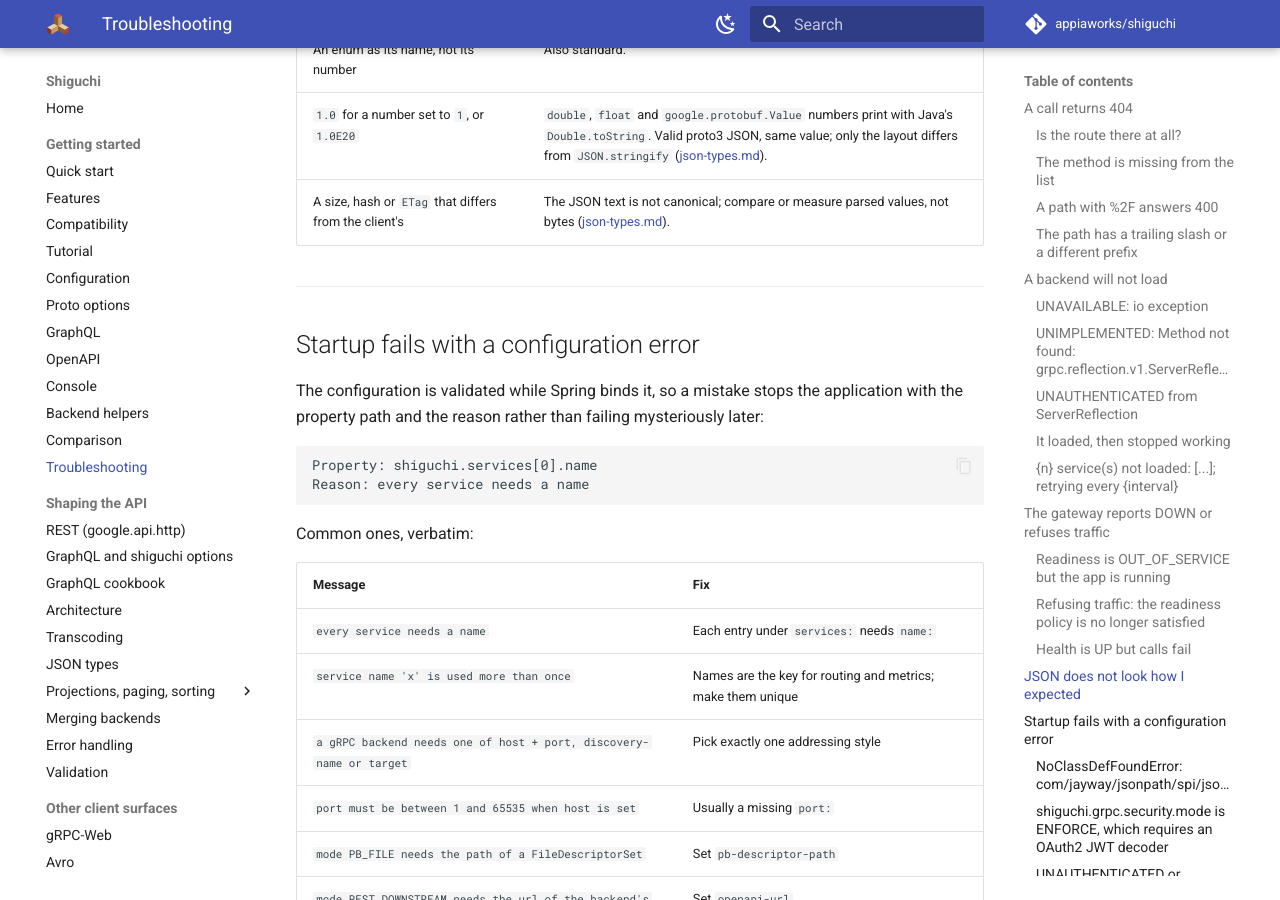
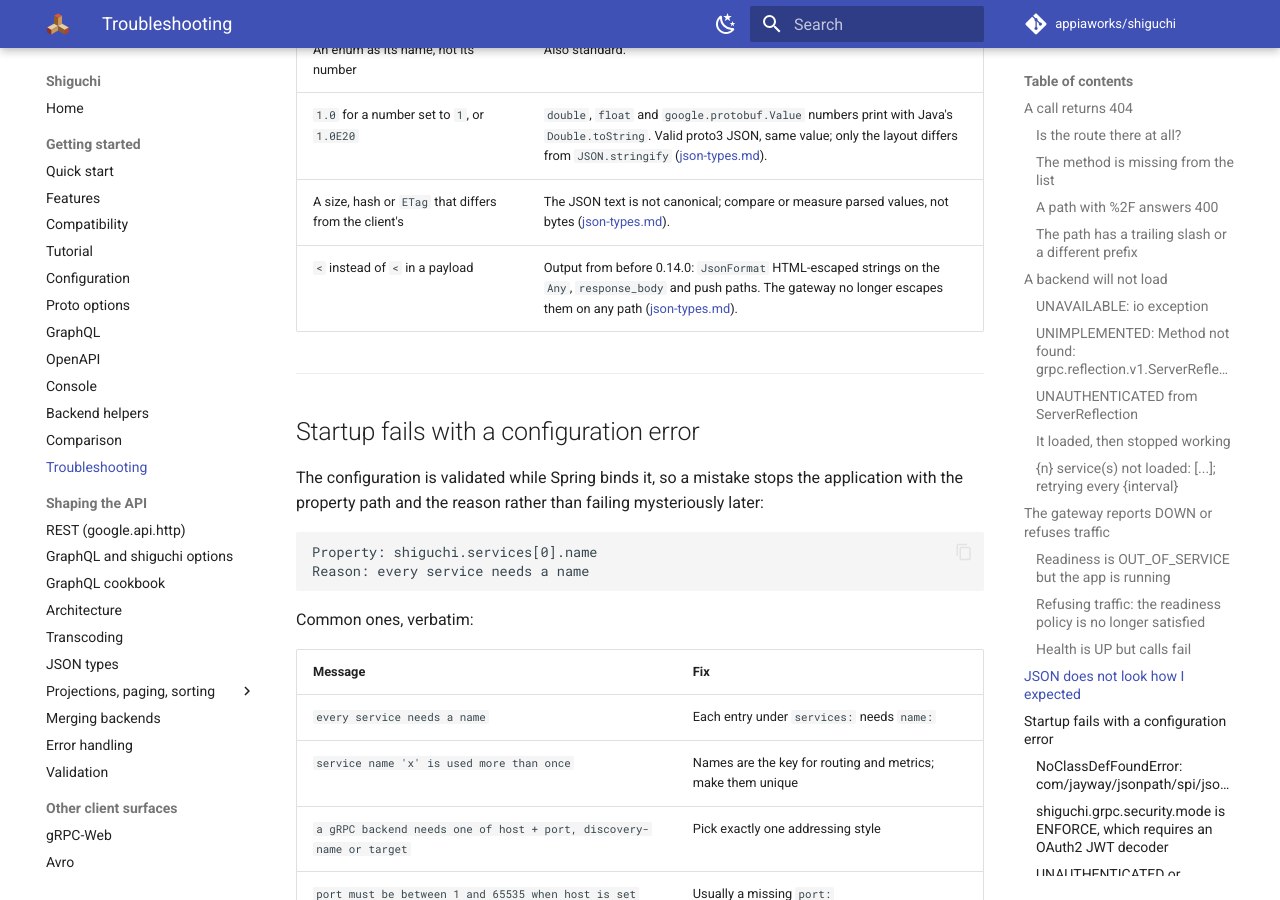
Before and after one commit to appiaworks/shiguchi, an MkDocs documentation site: the page built from docs/operations/troubleshooting.md, in a window 1280 px wide and 900 px high, scrolled down 5301 px. Built offline with MkDocs 1.6.1 and Material for MkDocs 9.7.7, drawn with Linux system fonts in a browser that asks for light colours; comment, search, counter and statistics services are not loaded.

Commit message:
docs: troubleshooting row for \u003c in older payloads

```diff
--- a/docs/operations/troubleshooting.md
+++ b/docs/operations/troubleshooting.md
@@ -206,6 +206,7 @@ This is almost always the [proto3 JSON mapping](../concepts/transcoding.md) rath
 | An enum as its name, not its number | Also standard. |
 | `1.0` for a number set to `1`, or `1.0E20` | `double`, `float` and `google.protobuf.Value` numbers print with Java's `Double.toString`. Valid proto3 JSON, same value; only the layout differs from `JSON.stringify` ([json-types.md](../guides/json-types.md#doubles-floats-and-googleprotobufvalue-numbers)). |
 | A size, hash or `ETag` that differs from the client's | The JSON text is not canonical; compare or measure parsed values, not bytes ([json-types.md](../guides/json-types.md#comparing-json-text)). |
+| `<` instead of `<` in a payload | Output from before 0.14.0: `JsonFormat` HTML-escaped strings on the `Any`, `response_body` and push paths. The gateway no longer escapes them on any path ([json-types.md](../guides/json-types.md#string-escaping)). |
 
 ---
 
```
